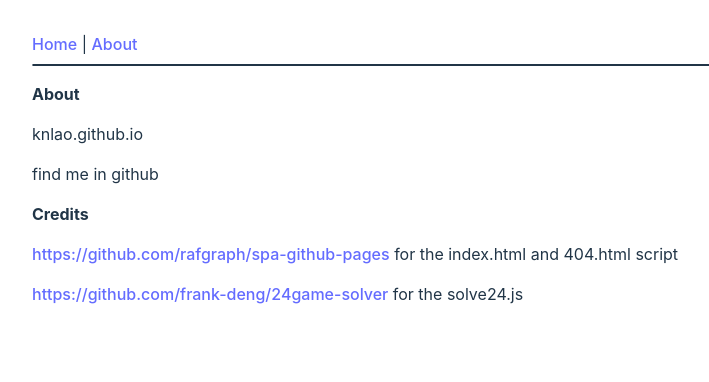
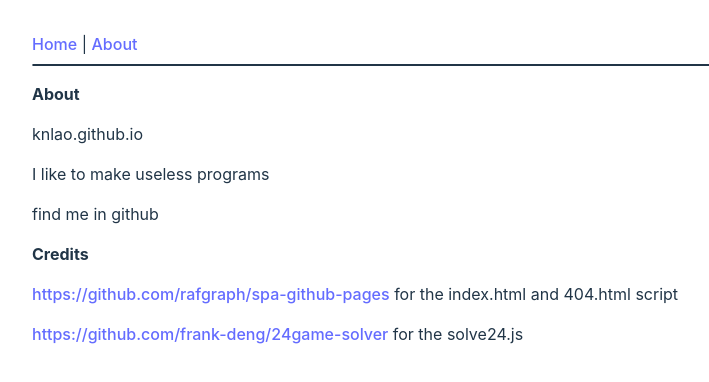
Before and after one commit to knlao/knlao.github.io, a Vue app: page /about in a window 1280 px wide. Shown: the top 382 px of the page, without its empty margins (0-709 px from the left). Built offline with nearby package versions, Linux system fonts and the light colour scheme.

Commit message:
Update About.vue

```diff
--- a/src/components/About.vue
+++ b/src/components/About.vue
@@ -1,6 +1,7 @@
 <template>
     <p class="header">About</p>
     <p>knlao.github.io</p>
+    <p>I like to make useless programs</p>
     <p>find me in github</p>
     <p class="header">Credits</p>
     <p><a href="https://github.com/rafgraph/spa-github-pages">https://github.com/rafgraph/spa-github-pages</a> for the index.html and 404.html script</p>
```
Also changed, not shown: 5 other files (tests, documents, lock files or other folders).
